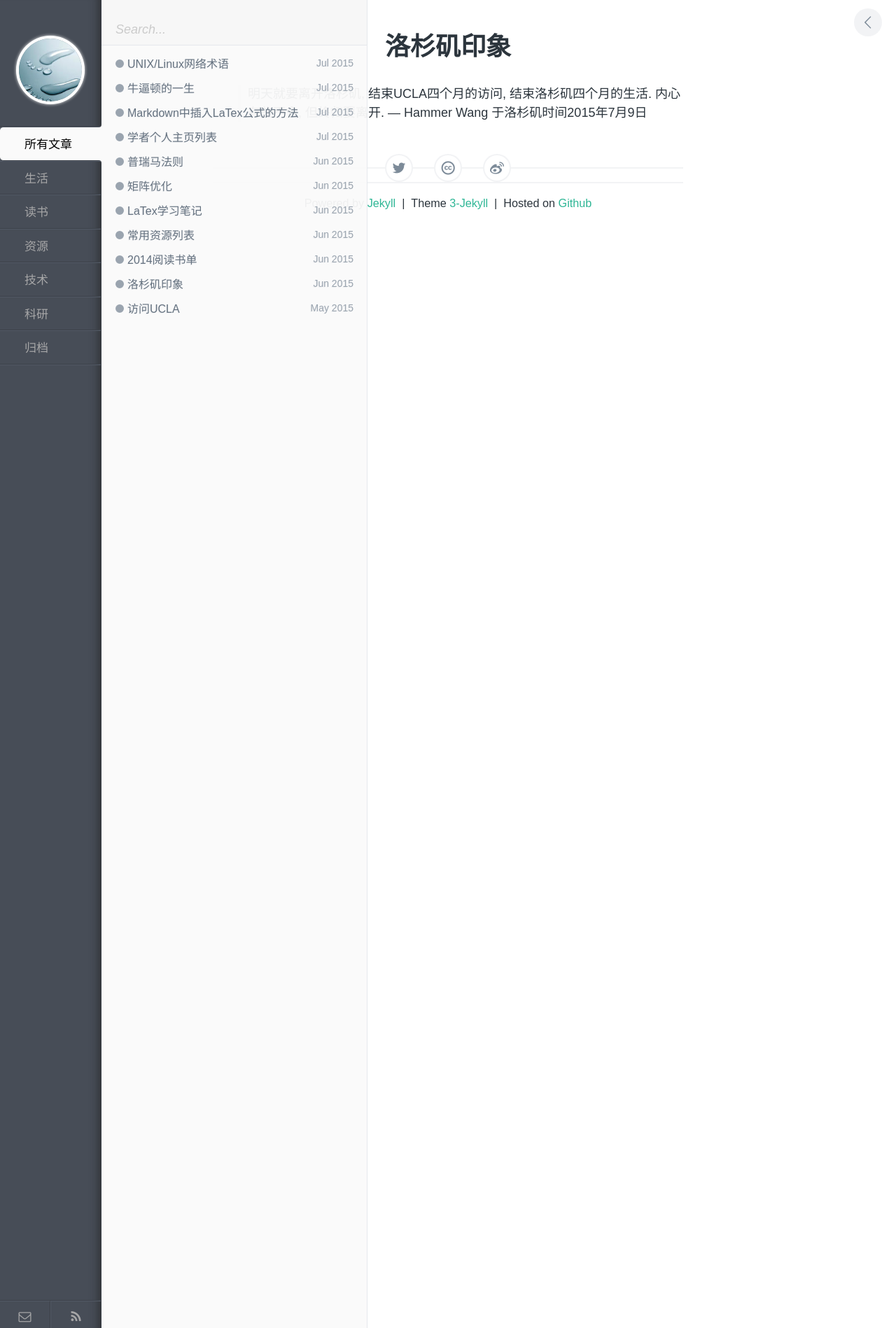
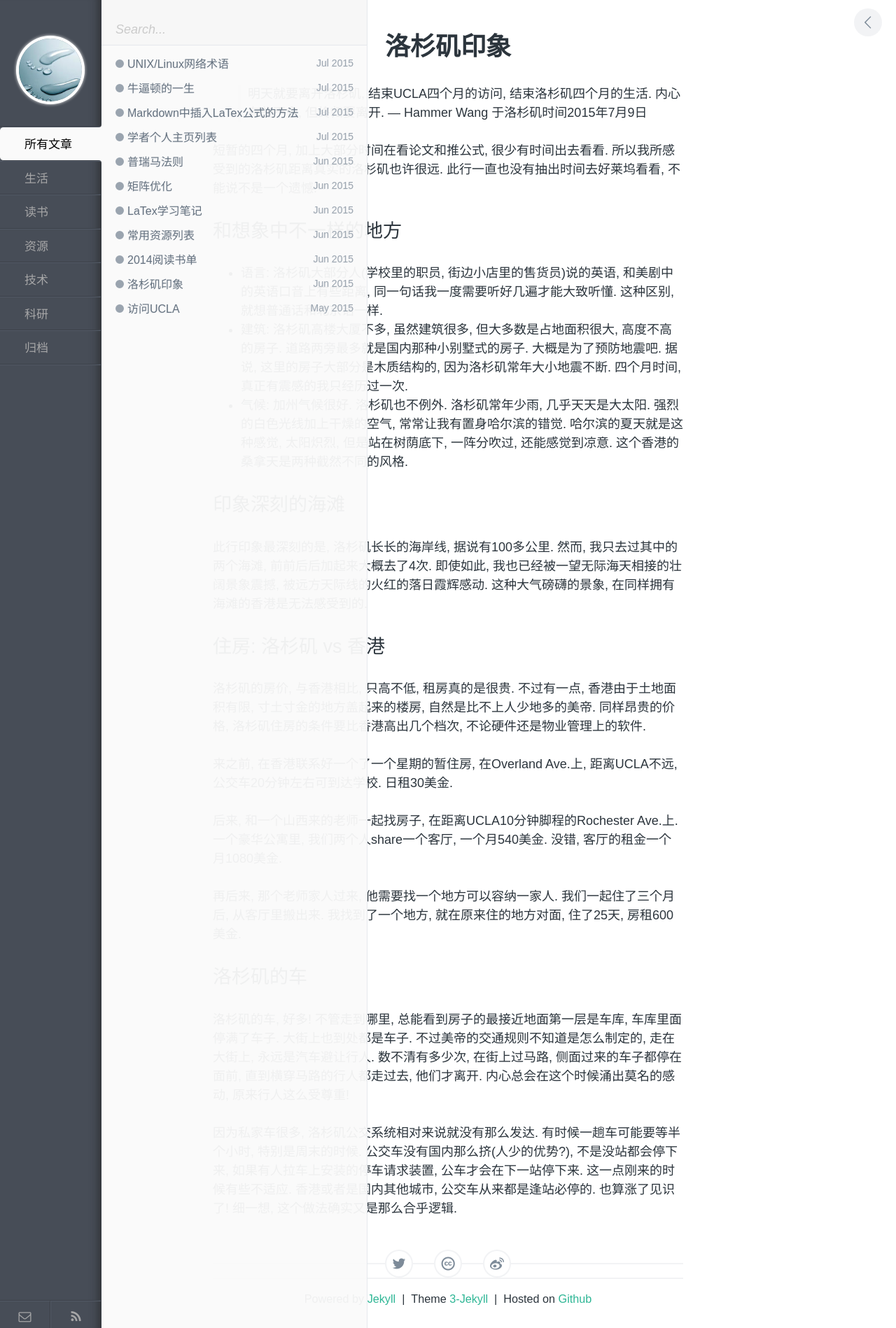
Before and after one commit to polyHong/polyHong.github.io, a Jekyll site: the page built from _posts/life/2015-06-15-los-angelse-life.md, in a window 1280 px wide. Shown: the whole page at 70% size. Built offline with Jekyll 4.4.1, drawn with Linux system fonts in a browser that asks for light colours; Markdown is read by kramdown in place of the engine named in the settings.

Commit message:
los angeles life

```diff
--- a/_posts/life/2015-06-15-los-angelse-life.md
+++ b/_posts/life/2015-06-15-los-angelse-life.md
@@ -7,3 +7,29 @@ keywords: Los Angeles, UCLA
 ---
 
 > 明天就要离开洛杉矶, 结束UCLA四个月的访问, 结束洛杉矶四个月的生活. 内心有些不舍, 但终归要离开. --- Hammer Wang 于洛杉矶时间2015年7月9日
+
+短暂的四个月, 加上大部分时间在看论文和推公式, 很少有时间出去看看. 所以我所感受到的洛杉矶距离真实的洛杉矶也许很远. 此行一直也没有抽出时间去好莱坞看看, 不能说不是一个遗憾.
+
+## 和想象中不一样的地方
+- 语言: 洛杉矶大部分人(学校里的职员, 街边小店里的售货员)说的英语, 和美剧中的英语口音上有些距离, 同一句话我一度需要听好几遍才能大致听懂. 这种区别, 就想普通话和北京话一样.
+- 建筑: 洛杉矶高楼大厦不多, 虽然建筑很多, 但大多数是占地面积很大, 高度不高的房子. 道路两旁最多就是国内那种小别墅式的房子. 大概是为了预防地震吧. 据说, 这里的房子大部分是木质结构的, 因为洛杉矶常年大小地震不断. 四个月时间, 真正有震感的我只经历过一次.
+- 气候: 加州气候很好. 洛杉矶也不例外. 洛杉矶常年少雨, 几乎天天是大太阳. 强烈的白色光线加上干燥的空气, 常常让我有置身哈尔滨的错觉. 哈尔滨的夏天就是这种感觉, 太阳炽烈, 但是站在树荫底下, 一阵分吹过, 还能感觉到凉意. 这个香港的桑拿天是两种截然不同的风格.
+
+
+## 印象深刻的海滩
+此行印象最深刻的是, 洛杉矶长长的海岸线, 据说有100多公里. 然而, 我只去过其中的两个海滩, 前前后后加起来大概去了4次. 即使如此, 我也已经被一望无际海天相接的壮阔景象震撼, 被远方天际线的火红的落日霞辉感动. 这种大气磅礴的景象, 在同样拥有海滩的香港是无法感受到的.
+
+## 住房: 洛杉矶 vs 香港
+洛杉矶的房价, 与香港相比, 只高不低, 租房真的是很贵. 不过有一点, 香港由于土地面积有限, 寸土寸金的地方盖起来的楼房, 自然是比不上人少地多的美帝. 同样昂贵的价格, 洛杉矶住房的条件要比香港高出几个档次, 不论硬件还是物业管理上的软件.
+
+来之前, 在香港联系好一个了一个星期的暂住房, 在Overland Ave.上, 距离UCLA不远, 公交车20分钟左右可到达学校. 日租30美金.
+
+后来, 和一个山西来的老师一起找房子, 在距离UCLA10分钟脚程的Rochester Ave.上. 一个豪华公寓里, 我们两个人share一个客厅, 一个月540美金. 没错, 客厅的租金一个月1080美金.
+
+再后来, 那个老师家人过来, 他需要找一个地方可以容纳一家人. 我们一起住了三个月后, 从客厅里搬出来. 我找到了一个地方, 就在原来住的地方对面, 住了25天, 房租600美金.
+
+
+## 洛杉矶的车
+洛杉矶的车, 好多! 不管走到哪里, 总能看到房子的最接近地面第一层是车库, 车库里面停满了车子. 大街上也到处都是车子. 不过美帝的交通规则不知道是怎么制定的, 走在大街上, 永远是汽车避让行人. 数不清有多少次, 在街上过马路, 侧面过来的车子都停在面前, 直到横穿马路的行人都走过去, 他们才离开. 内心总会在这个时候涌出莫名的感动, 原来行人这么受尊重!
+
+因为私家车很多, 洛杉矶公交系统相对来说就没有那么发达. 有时候一趟车可能要等半个小时, 特别是周末的时候. 公交车没有国内那么挤(人少的优势?), 不是没站都会停下来, 如果有人拉车上安装的停车请求装置, 公车才会在下一站停下来. 这一点刚来的时候有些不适应. 香港或者是国内其他城市, 公交车从来都是逢站必停的. 也算涨了见识了! 细一想, 这个做法确实又是那么合乎逻辑.
```
